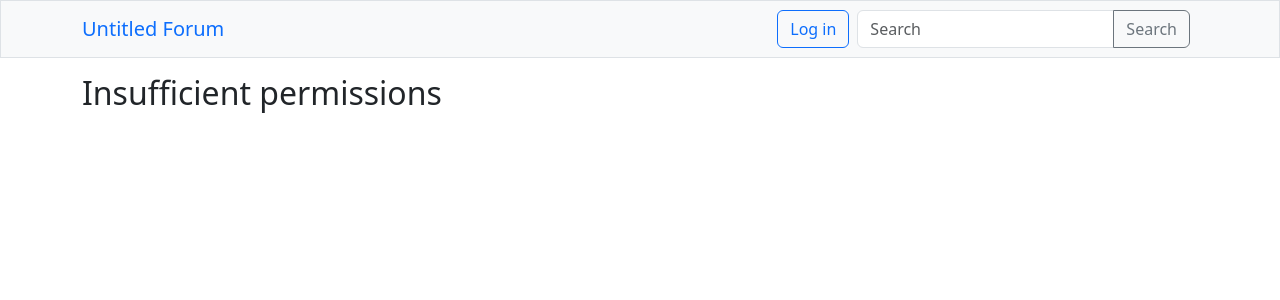
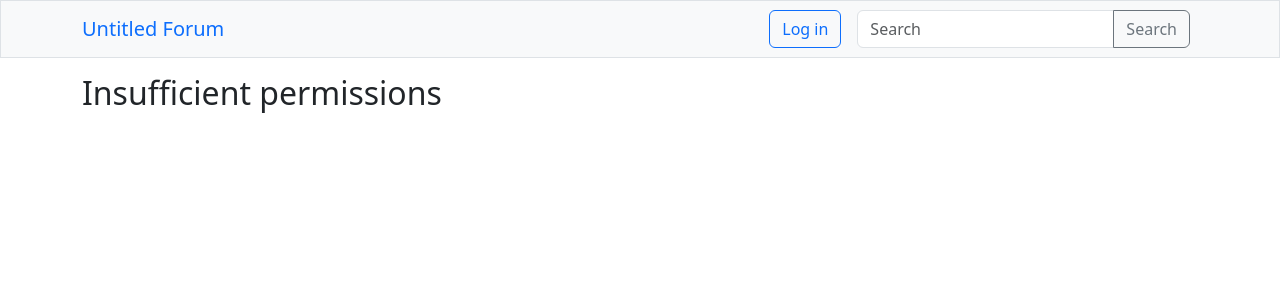
Before and after one commit to akskokki/forum-app, a Flask app: page /noperms in a window 1280 px wide. Shown: the top 300 px of the page. Run offline with Flask 3, Linux system fonts and the light colour scheme.

Commit message:
Adjust login button spacing

```diff
--- a/templates/layout.html
+++ b/templates/layout.html
@@ -18,11 +18,11 @@
                                 Logged in as {{ session.username }}
                             </div>
                         </li>
-                        <li class="nav-item me-4">
+                        <li class="nav-item me-2">
                             <a href="/logout" class="btn btn-outline-primary">Log out</a>
                         </li>
                     {% else %}
-                        <li class="nav-item">
+                        <li class="nav-item me-2">
                             <a href="/login" class="btn btn-outline-primary" role="button">Log in</a>
                         </li>
                     {% endif %}
```
